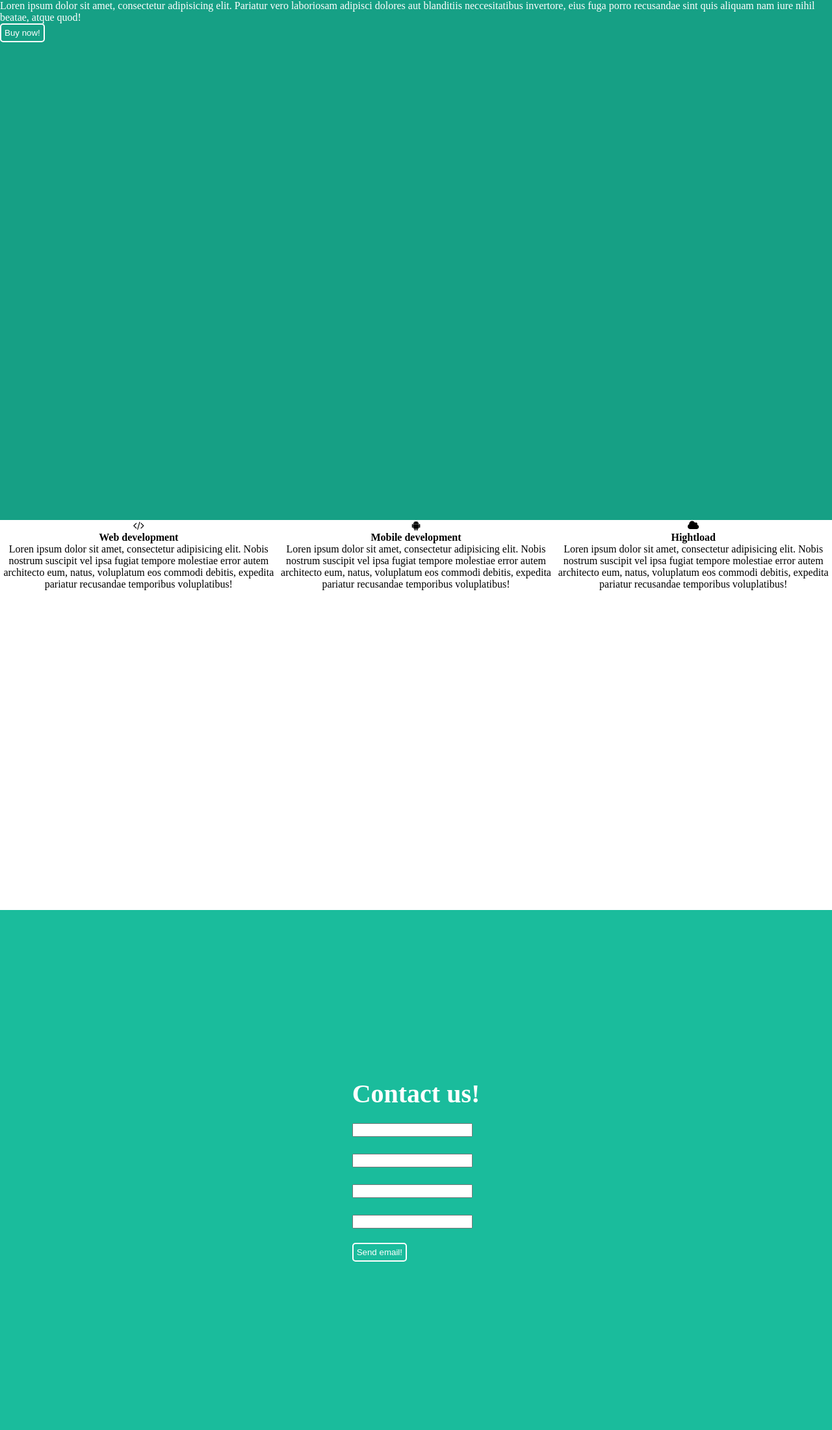
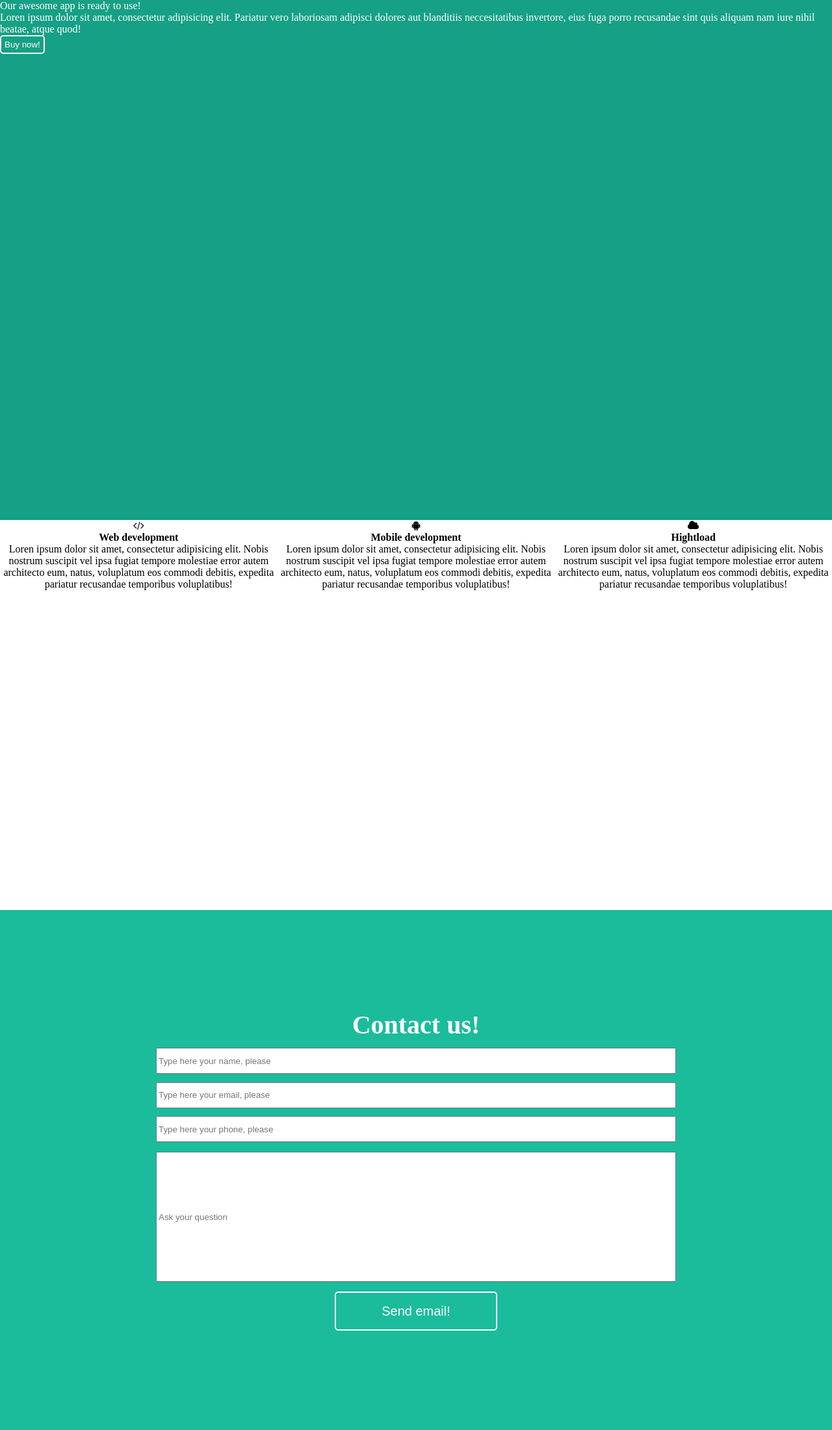
Before and after one commit to RDanov/MyHomeWork, a PHP site: page / in a window 1280 px wide. Shown: the part 100-2300 px from the top of the page at 65% size. Run offline with PHP 8.4, Linux system fonts and the light colour scheme; some libraries are stand-ins or nearby versions.

Commit message:
In Task 3 formatted content bottom

```diff
--- a/WD_PS1/Task3/index.html
+++ b/WD_PS1/Task3/index.html
@@ -29,7 +29,8 @@
         <div class="content_top">
             <div class="column"></div>
             <div class="column">
-
+                <span><a href="#"> Our awesome app is ready to use! </a> </span>
+                <p></p>
                 <span><a href="#"> Loren ipsum dolor sit amet, consectetur adipisicing elit. Pariatur vero
             laboriosam adipisci dolores aut blanditiis neccesitatibus invertore, eius fuga porro recusandae
             sint quis aliquam nam iure nihil beatae, atque quod!</a> </span>
@@ -74,13 +75,13 @@
             <div class="form_question">
                 <h3><b> Contact us! </b></h3>
                 <div class="feedback_form">
-                    <input type="text" name="Type here your name, please">
+                    <input type="text" name="name" placeholder="Type here your name, please" class="myInput">
                     <p></p>
-                    <input type="text" name="Type here your email, please">
+                    <input type="text" name="email" placeholder="Type here your email, please" class="myInput">
                     <p></p>
-                    <input type="text" name="Type here your phone, please">
+                    <input type="text" name="phone" placeholder="Type here your phone, please" class="myInput">
                     <p></p>
-                    <input type="text" name="Ask your question">
+                    <input type="text" name="question" placeholder="Ask your question" class="myQuestion">
                     <p></p>
                     <button class="button_submit" type="submit"> Send email!</button>
                 </div>
--- a/WD_PS1/Task3/style.css
+++ b/WD_PS1/Task3/style.css
@@ -122,7 +122,27 @@ nav li {
 .wrapper .content .content_bottom .form_question .button_submit {
     color: #fff;
     background-color: #1abc9c;
+    width: 250px;
+    height: 60px;
     padding: 5px;
     border-radius: 5px;
     border: 2px solid #fff;
+    font-size: 20px;
+    margin-top: 15px;
 }
+
+.form_question {
+    text-align: center;
+}
+
+.myInput {
+    width: 800px;
+    height: 40px;
+}
+
+.myQuestion {
+    margin-top: 15px;
+    text-align: left;
+    width: 800px;
+    height: 200px;
+}
```
